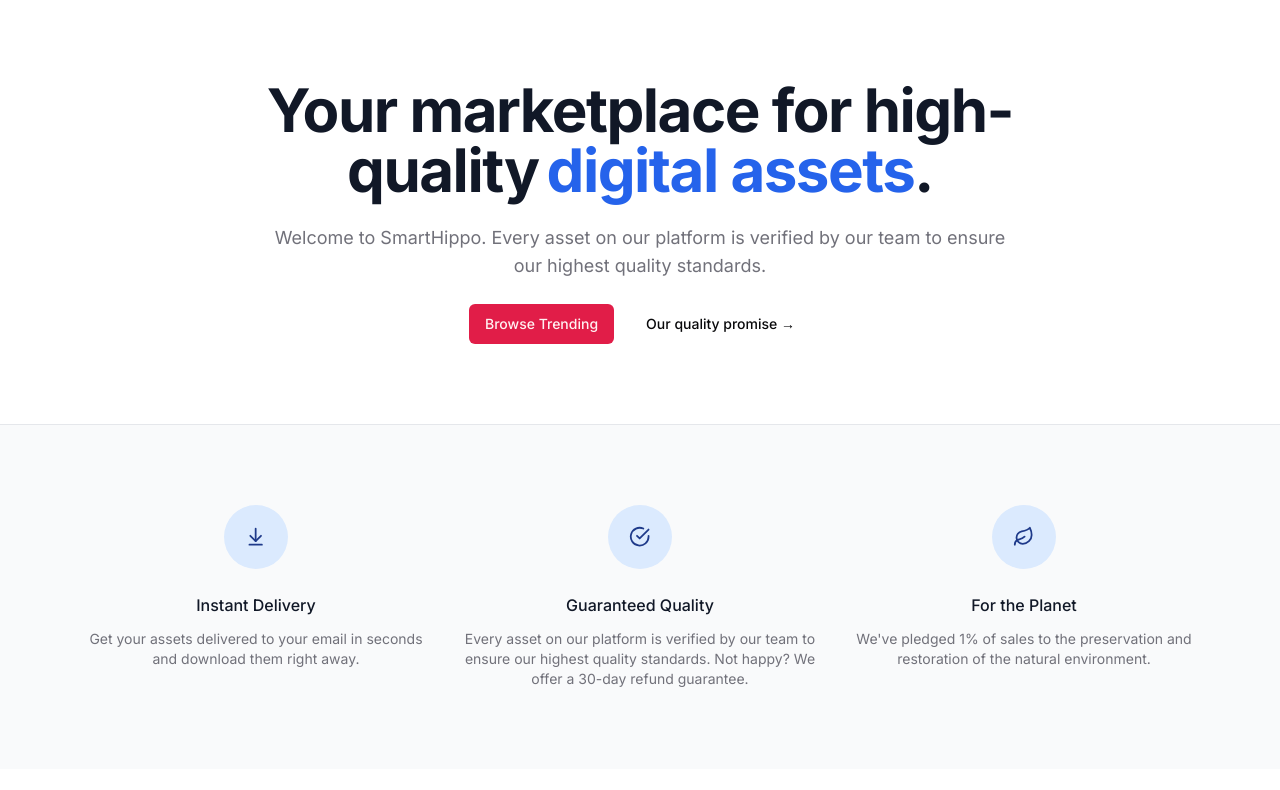
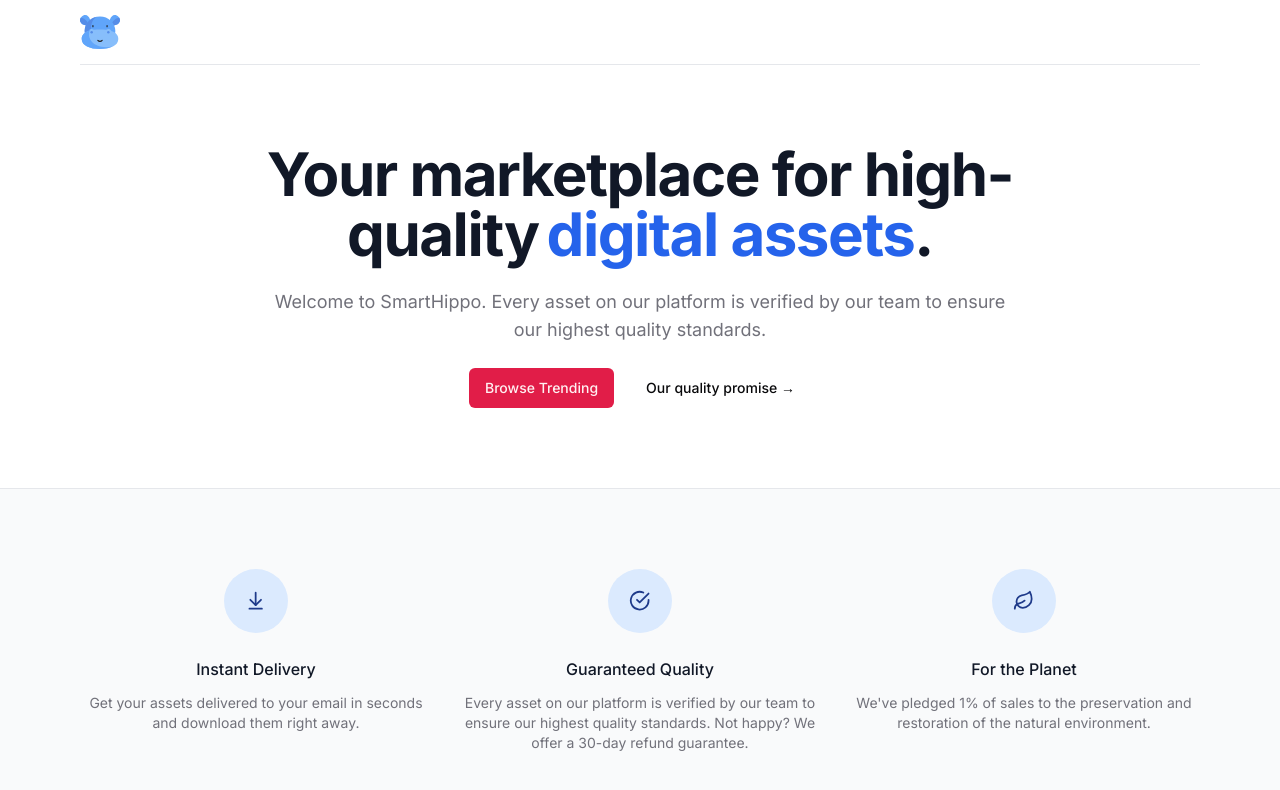
Before and after one commit to nisharga/smarthippo, a Next.js app: page / in a window 1280 px wide. Shown: the top 790 px of the page. Built offline with nearby package versions, Linux system fonts and the light colour scheme.

Commit message:
icon added

```diff
--- a/src/app/layout.tsx
+++ b/src/app/layout.tsx
@@ -2,6 +2,7 @@
 import { cn } from '@/lib/utils'
 import { Inter } from 'next/font/google'
 import './globals.css'
+import Navbar from '@/components/Navbar'
 
 const inter = Inter({ subsets: ['latin'] })
 
@@ -20,6 +21,7 @@ export default function RootLayout({
         )}>
         <main className='relative flex flex-col min-h-screen'>
             <div className='flex-1 flex-grow'>
+              <Navbar/>
               {children}
             </div>
         </main>
--- a/src/components/Navbar.tsx
+++ b/src/components/Navbar.tsx
@@ -1,18 +1,19 @@
 import Link from "next/link"
 import MaxWidthWrapper from "./MaxWidthWrapper"
+import { Icons } from "./Icons"
 
 const Navbar = () => {
   return (
-    <div className='bg-white sticky z-50 top-0 inset-x-0 h-16'>
+    <div className='sticky inset-x-0 top-0 z-50 h-16 bg-white'>
         <div className="relative bg-white">
         <header className='relative bg-white'>
          <MaxWidthWrapper>
             <div className="border-b border-gray-200">
-                <div className="flex h-16 items-center">
+                <div className="flex items-center h-16">
                 {/* <MobileNav /> */}
-                <div className='ml-4 flex lg:ml-0'>
+                <div className='flex ml-4 lg:ml-0'>
                 <Link href='/'>
-                  {/* <Icons.logo className='h-10 w-10' /> */}
+                  <Icons.logo className='w-10 h-10' />
                 </Link>
               </div>
                 </div>
```
Also changed, not shown: src/components/NavItems.tsx (added).
